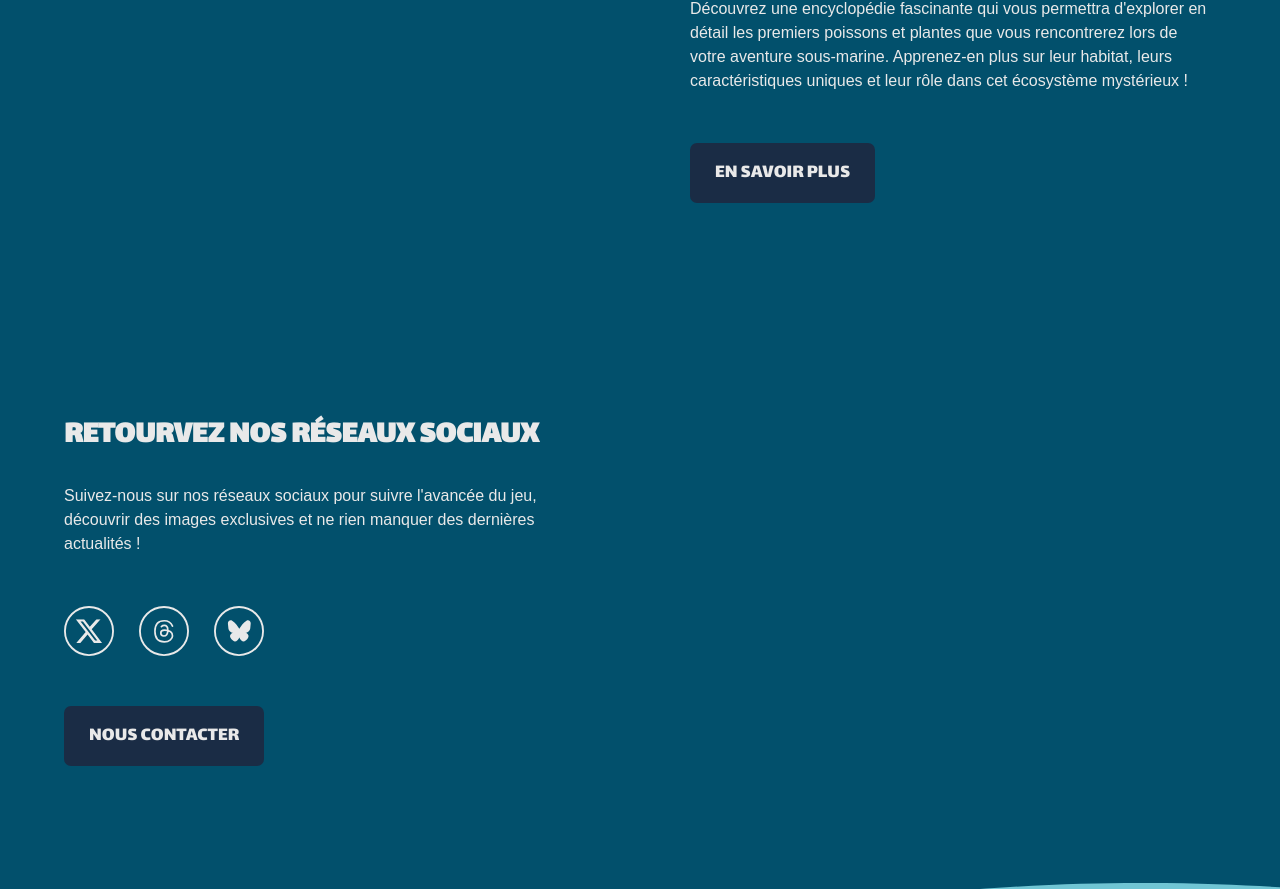
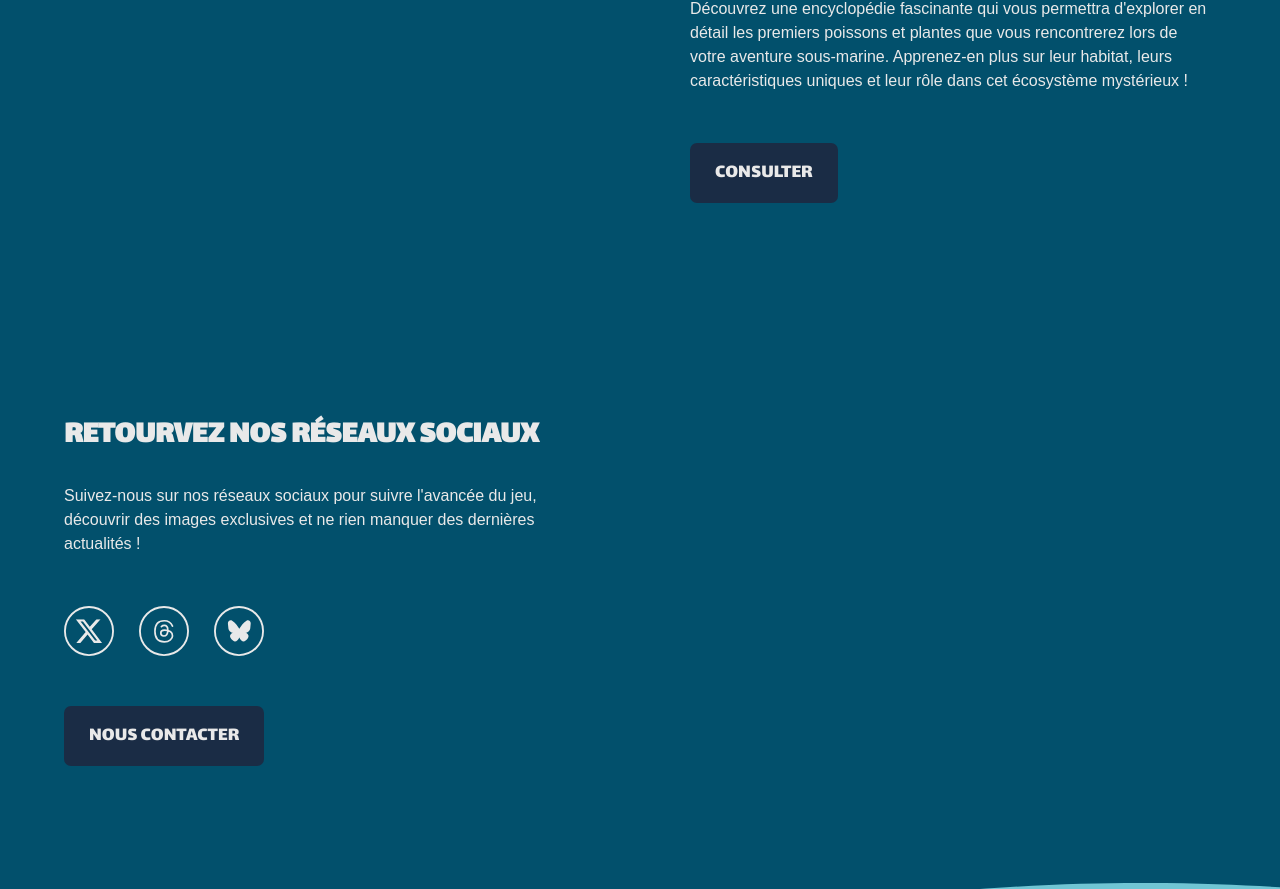
Before and after one commit to Aurelie-Runser/Abym, a Vue app: page / in a window 1280 px wide. Shown: the part 1953-2842 px from the top of the page. Built offline with nearby package versions, Linux system fonts and the light colour scheme; no server answers; a web font is replaced by a local one.

Commit message:
correction bouton

```diff
--- a/src/views/HomeView.vue
+++ b/src/views/HomeView.vue
@@ -86,7 +86,7 @@ import MediasList from "@/components/MediasList.vue";
             Apprenez-en plus sur leur habitat, leurs caractéristiques uniques et leur rôle dans cet
             écosystème mystérieux !
           </p>
-          <a class="button" href="/encyclopedie">En savoir plus</a>
+          <RouterLink class="button" to="/encyclopedie">Consulter</RouterLink>
         </div>
       </div>
     </section>
@@ -104,7 +104,7 @@ import MediasList from "@/components/MediasList.vue";
 
             <MediasList />
 
-            <a class="button" href="/contact">Nous contacter</a>
+            <RouterLink class="button" to="/contact">Nous contacter</RouterLink>
           </div>
 
           <div class="content-image">
```
